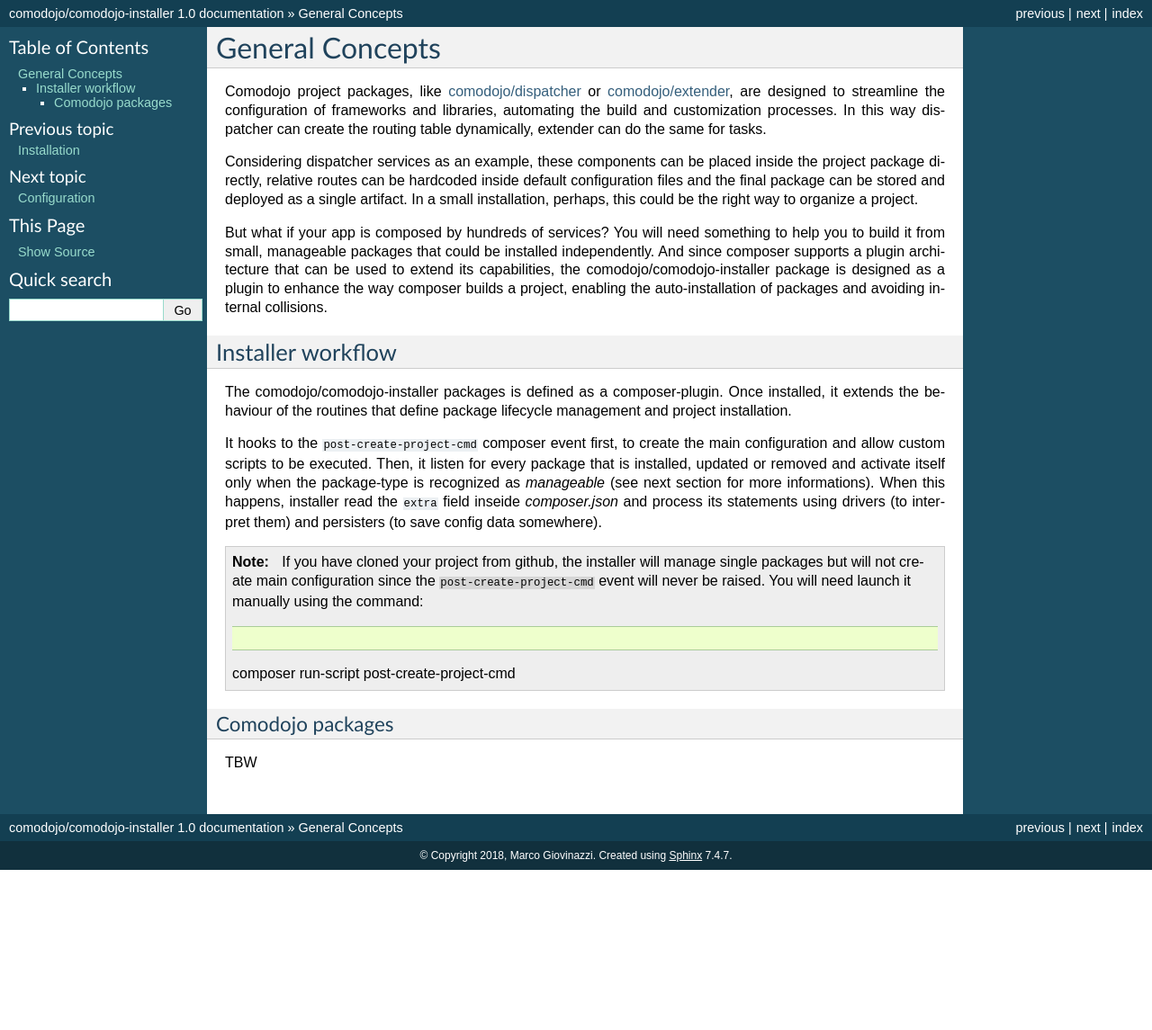
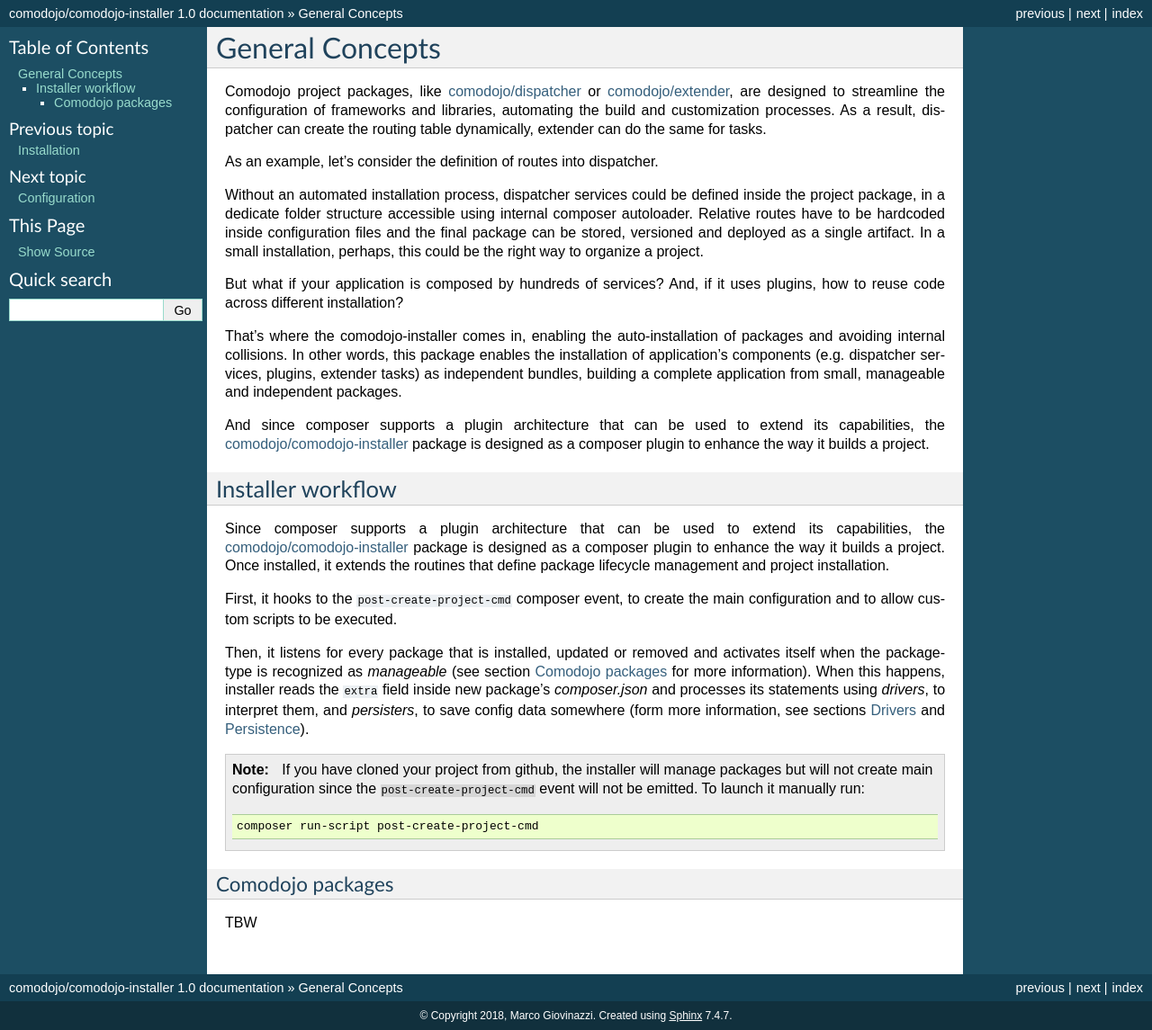
Before and after one commit to pmacelli/comodojo-installer, a Sphinx documentation site: the page built from docs/source/general.rst, in a window 1280 px wide. Shown: the whole page at 90% size. Built offline with Sphinx 7.4.7, drawn with Linux system fonts in a browser that asks for light colours; before the commit the page ends 967 px from its top, so only the background shows below that.

Commit message:
working on documentation

```diff
--- a/docs/source/drivers.rst
+++ b/docs/source/drivers.rst
@@ -1,3 +1,5 @@
+.. _drivers:
+
 Drivers
 =======
 
--- a/docs/source/general.rst
+++ b/docs/source/general.rst
@@ -6,24 +6,35 @@
 .. _comodojo/comodojo-installer: https://github.com/comodojo/comodojo-installer
 .. _comodojo/dispatcher default configuration: https://github.com/comodojo/dispatcher/blob/master/composer.json
 
-Comodojo project packages, like `comodojo/dispatcher`_ or `comodojo/extender`_, are designed to streamline the configuration of frameworks and libraries, automating the build and customization processes. In this way dispatcher can create the routing table dynamically, extender can do the same for tasks.
+Comodojo project packages, like `comodojo/dispatcher`_ or `comodojo/extender`_, are designed to streamline the configuration of frameworks and libraries, automating the build and customization processes. As a result, dispatcher can create the routing table dynamically, extender can do the same for tasks.
 
-Considering dispatcher services as an example, these components can be placed inside the project package directly, relative routes can be hardcoded inside default configuration files and the final package can be stored and deployed as a single artifact. In a small installation, perhaps, this could be the right way to organize a project.
+As an example, let's consider the definition of routes into dispatcher.
 
-But what if your app is composed by hundreds of services? You will need something to help you to build it from small, manageable packages that could be installed independently. And since composer supports a plugin architecture that can be used to extend its capabilities, the comodojo/comodojo-installer package is designed as a plugin to enhance the way composer builds a project, enabling the auto-installation of packages and avoiding internal collisions.
+Without an automated installation process, dispatcher services could be defined inside the project package, in a dedicate folder structure accessible using internal composer autoloader. Relative routes have to be hardcoded inside  configuration files and the final package can be stored, versioned and deployed as a single artifact. In a small installation, perhaps, this could be the right way to organize a project.
+
+But what if your application is composed by hundreds of services? And, if it uses plugins, how to reuse code across different installation?
+
+That's where the comodojo-installer comes in, enabling the auto-installation of packages and avoiding internal collisions. In other words, this package enables the installation of application's components (e.g. dispatcher services, plugins, extender tasks) as independent bundles, building a complete application from small, manageable and independent packages.
+
+And since composer supports a plugin architecture that can be used to extend its capabilities, the `comodojo/comodojo-installer`_ package is designed as a composer plugin to enhance the way it builds a project.
 
 Installer workflow
 ------------------
 
-The comodojo/comodojo-installer packages is defined as a composer-plugin. Once installed, it extends the behaviour of the routines that define package lifecycle management and project installation.
+Since composer supports a plugin architecture that can be used to extend its capabilities, the `comodojo/comodojo-installer`_ package is designed as a composer plugin to enhance the way it builds a project. Once installed, it extends the routines that define package lifecycle management and project installation.
 
-It hooks to the ``post-create-project-cmd`` composer event first, to create the main configuration and allow custom scripts to be executed. Then, it listen for every package that is installed, updated or removed and activate itself only when the package-type is recognized as *manageable* (see next section for more informations). When this happens, installer read the ``extra`` field inseide *composer.json* and process its statements using drivers (to interpret them) and persisters (to save config data somewhere).
+First, it hooks to the ``post-create-project-cmd`` composer event, to create the main configuration and to allow custom scripts to be executed.
 
-.. note:: If you have cloned your project from github, the installer will manage single packages but will not create main configuration since the ``post-create-project-cmd`` event will never be raised. You will need launch it manually using the command:
+Then, it listens for every package that is installed, updated or removed and activates itself when the package-type is recognized as *manageable* (see section :ref:`general-comodojo-packages` for more information). When this happens, installer reads the ``extra`` field inside new package's *composer.json* and processes its statements using *drivers*, to interpret them, and *persisters*, to save config data somewhere (form more information, see sections :ref:`drivers` and :ref:`persistence`).
+
+.. note:: If you have cloned your project from github, the installer will manage packages but will not create main configuration since the ``post-create-project-cmd`` event will not be emitted.
+    To launch it manually run:
 
     .. code-block:: bash
 
-    composer run-script post-create-project-cmd
+        composer run-script post-create-project-cmd
+
+.. _general-comodojo-packages:
 
 Comodojo packages
 .................
--- a/docs/source/index.rst
+++ b/docs/source/index.rst
@@ -7,7 +7,8 @@
 .. _composer plugin: https://getcomposer.org/doc/articles/plugins.md
 .. _composer events: https://getcomposer.org/doc/articles/scripts.md
 
-The comodojo-installer package provides auto-configuration capabilities to the `dispatcher`_ and the `extender`_ frameworks. As every comodojo component relies on `composer`_, this package is designed as a `composer plugin`_, installed as a dependency and activated by internal `composer events`_.
+The comodojo-installer package provides auto-configuration capabilities to the `dispatcher`_ and the `extender`_ frameworks.
+Since every comodojo component relies on `composer`_, this package is designed as a `composer plugin`_, installed as a dependency and activated by internal `composer events`_.
 
 .. toctree::
    :maxdepth: 2
--- a/docs/source/persistence.rst
+++ b/docs/source/persistence.rst
@@ -1,3 +1,5 @@
+.. _persistence:
+
 Persistence
 ===========
 
```
Also changed, not shown: docs/source/configuration.rst (+102 -89 lines), docs/source/install.rst (+12 -7 lines).
